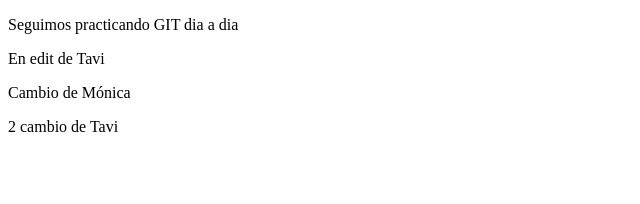
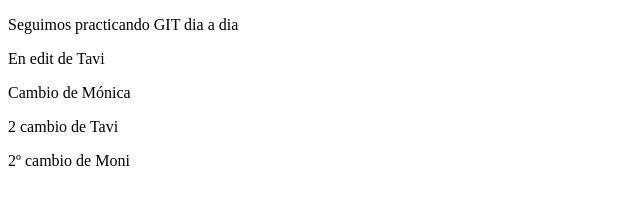
Before and after one commit to dani8pl/GIT_28OCT, a plain HTML site: page index.html in a window 1280 px wide. Shown: the whole page, without its empty margins (0-640 px from the left). Drawn offline with Linux system fonts and the light colour scheme.

Commit message:
2º cambio de Moni

```diff
--- a/index.html
+++ b/index.html
@@ -12,6 +12,7 @@
     <p>En edit de Tavi</p>
     <p>Cambio de Mónica</p>
     <p>2 cambio de Tavi</p>
+    <p>2º cambio de Moni</p>
 
 </body>
 
```
